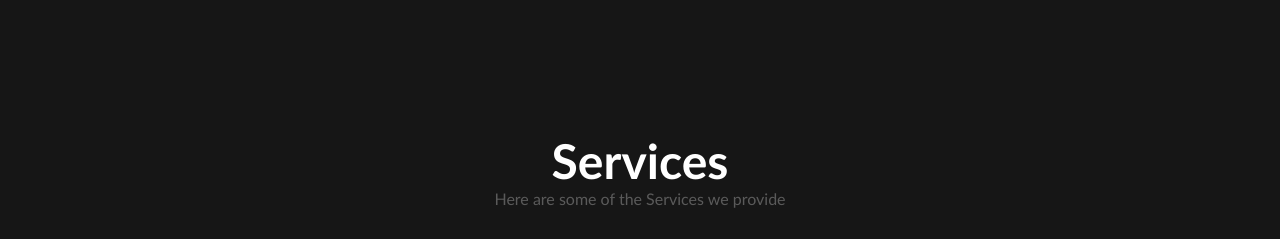
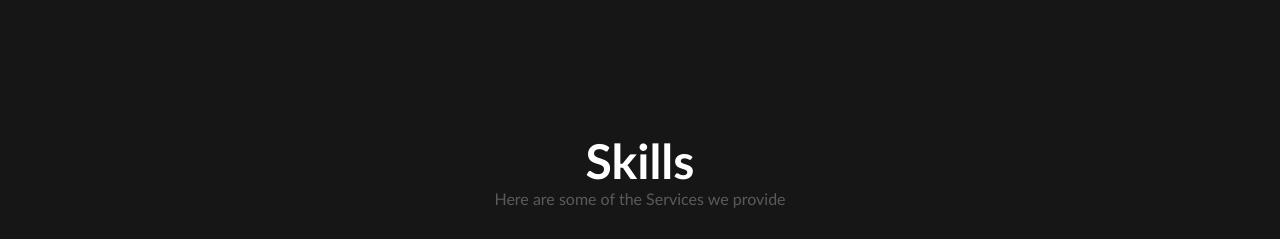
Before and after one commit to akhiluthappa1/akhiluthappa1.github.io, a plain HTML site: page index.html in a window 1280 px wide. Shown: the part 1600-1839 px from the top of the page. Drawn offline with Linux system fonts and the light colour scheme.

Commit message:
changed keyword

```diff
--- a/index.html
+++ b/index.html
@@ -51,7 +51,7 @@
     </section>
     <section id="services">
       <div class="s-heading">
-        <h1>Services</h1>
+        <h1>Skills</h1>
         <p>Here are some of the Services we provide</p>
       </div>
       <div class="s-b-container">
```
